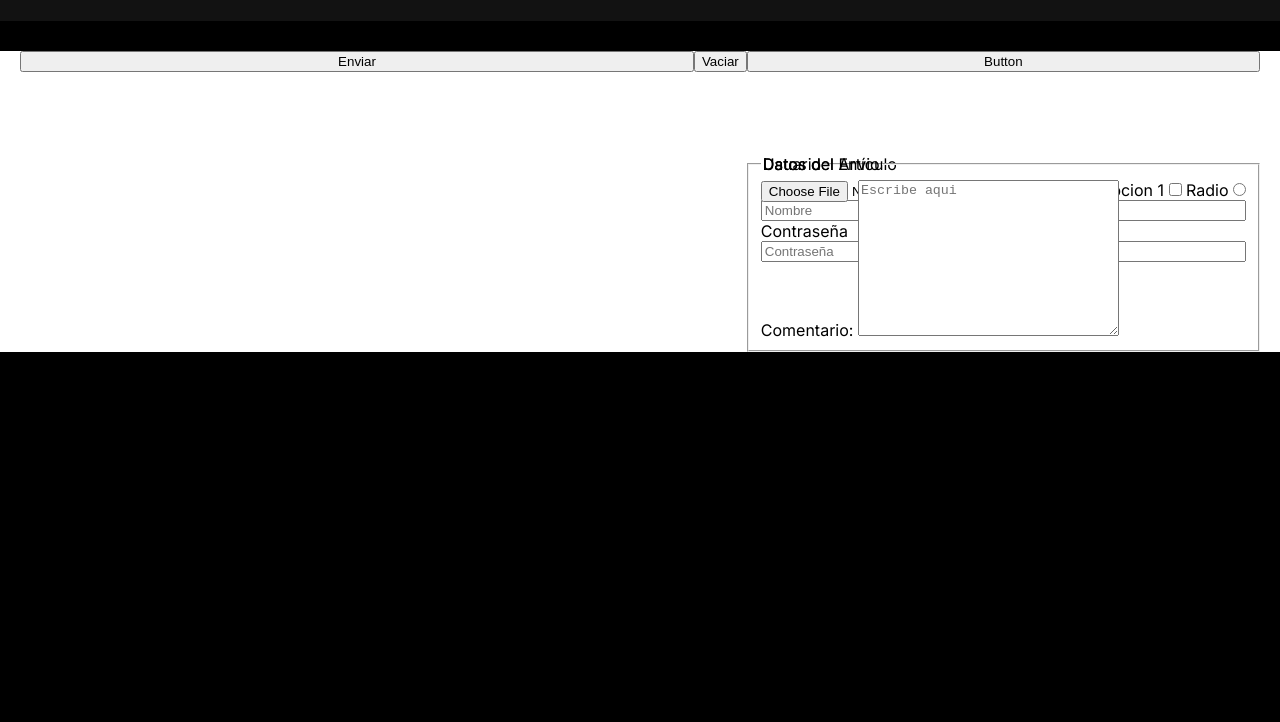
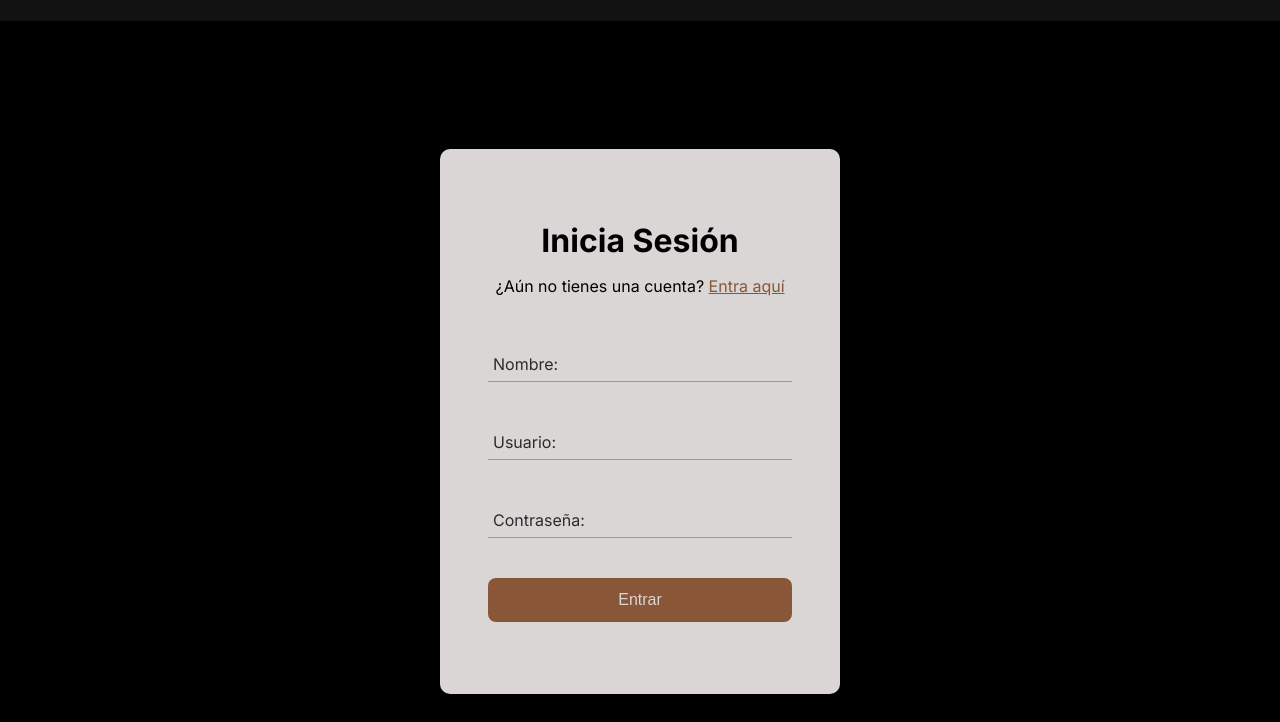
Before and after one commit to Enriqueroa4/Coffee-Break, a plain HTML site: page pages/contacto.html in a window 1280 px wide. Shown: the part 78-800 px from the top of the page. Drawn offline with Linux system fonts and the light colour scheme.

Commit message:
Le di CSS a mi form y agregue animaciones al mismo

```diff
--- a/css/index.css
+++ b/css/index.css
@@ -61,7 +61,6 @@ nav {
   text-decoration-color: none;
 }
 
-
 /*footer*/
 
 footer {
@@ -73,7 +72,6 @@ footer p {
   text-align: center;
   color: #dad6d6;
 }
-
 
 /*main, index*/
 
@@ -267,7 +265,6 @@ footer p {
   padding-left: 20px;
 }
 
-
 /*main-nosotros*/
 
 .container-introduction {
@@ -304,7 +301,7 @@ iframe {
   transition: 1s;
 }
 
-.box-img:hover{
+.box-img:hover {
   transition: 1s;
   transform: scale(1.2);
 }
@@ -319,23 +316,23 @@ iframe {
 
 /*media-seccion nosotros*/
 
-@media screen and (max-width: 800px){
-  .container-grid{
+@media screen and (max-width: 800px) {
+  .container-grid {
     width: 95%;
     grid-template-columns: repeat(2, 1fr);
     grid-template-rows: 200px;
   }
   .container-grid .box-img:nth-child(1) {
-      grid-column-start: span 1;
+    grid-column-start: span 1;
   }
 }
 
-@media screen and (max-width:500px){
-  .container-grid{
+@media screen and (max-width: 500px) {
+  .container-grid {
     width: 90%;
     grid-template-columns: repeat(1, 1fr);
   }
-  .container-img .box-img img{
+  .container-img .box-img img {
     height: 200px;
   }
 }
@@ -432,47 +429,120 @@ iframe {
   font-style: italic;
 }
 
-@media screen and (max-width: 800px){
-  .testimonios-container{
-     width: 90%;
+@media screen and (max-width: 800px) {
+  .testimonios-container {
+    width: 90%;
     grid-template-columns: repeat(1, 1fr);
   }
 }
 
-@media screen and (max-width: 500px){
+@media screen and (max-width: 500px) {
   .container-grid {
-        width: 90%;
+    width: 90%;
     grid-template-columns: repeat(1, 1fr);
   }
 }
 
 /*main-contacto*/
 
-.form {
-  background-color: #fff;
-  display: grid;
-  justify-content: center;
-  grid-template-columns: 1fr;
-  grid-template-rows: 1fr 1fr 1fr;
-  grid-template-areas:
-    "form-user"
-    "datos-articulos
-    "datos-envio";
-    row-gap: 10px;
-    margin-top: 30px;
-    padding: 0 20px;
+.container-contacto {
+  display: flex;
+  min-height: 100vh;
 }
 
-.form-user {
-  grid-area: form-user;
-  display: flex;
-  flex-direction: column;
+.contacto {
+  background-color: #dad6d6;
+  margin: auto;
+  width: 90%;
+  max-width: 400px;
+  padding: 4.5em 3em;
+  border-radius: 10px;
+  box-shadow: 0 5px 10px -5px rgb(0 0 0 / 30%);
+  text-align: center;
 }
 
-.datos-articulos {
-  grid-area: datos-articulos;
+.form-titulo {
+  font-size: 2rem;
+  margin-bottom: 0.5em;
 }
 
-.datos-envio {
-  grid-area: datos-envio;
+.form-parrafo {
+  font-weight: 300;
 }
+
+.form-link {
+  font-weight: 400;
+  color: #895737;
+}
+
+.form-container {
+  margin-top: 3em;
+  display: grid;
+  gap: 2.5em;
+}
+
+.form-group {
+  position: relative;
+  --color: #5757577e;
+}
+
+.form-input {
+  width: 100%;
+  background: none;
+  color: #706c6c;
+  font-size: 1rem;
+  padding: 0.6em 0.3em;
+  border: none;
+  outline: none;
+  border-bottom: 1px solid var(--color);
+}
+
+.form-input:focus + .form-label,
+.form-input:not(:placeholder-shown) + .form-label {
+  transform: translateY(-12px) scale(0.7);
+  transform-origin: left top;
+  color: #895737;
+}
+
+.form-label {
+  color: #2c2c2c;
+  cursor: pointer;
+  position: absolute;
+  top: 0;
+  left: 5px;
+  transform: translateY(10px);
+  transition: transform 0.5s, color 0.3s;
+}
+
+.form-submit {
+  background-color: #895737;
+  color: #dad6d6;
+  font-weight: 300;
+  font-size: 1rem;
+  padding: 0.8em 0;
+  border: none;
+  border-radius: 0.5em;
+}
+
+.form-line {
+  position: absolute;
+  bottom: 0;
+  left: 0;
+  width: 100%;
+  height: 1px;
+  background-color: #895737;
+  transform: scale(0);
+  transform: left bottom;
+  transition: transform 0.4s;
+}
+
+.form-input:focus ~ .form-line,
+.form-input:not(:placeholder-shown) ~ .form-line {
+  transform: scale(1);
+}
+
+@media (max-width: 425px) {
+  .form-titulo {
+    font-size: 1.8rem;
+  }
+}
--- a/pages/contacto.html
+++ b/pages/contacto.html
@@ -30,36 +30,31 @@
     </nav>
   </header>
   <main>
-    <form class="form" action="" method="GET" enctype="multipart/form-data">
-      <fieldset class="form-user">
-        <legend>Usuario</legend>
-        <label>Nombre</label>
-        <input type="text" placeholder="Nombre">
-        <label>Contraseña</label>
-        <input type="password" placeholder="Contraseña" name="" id="">
-      </fieldset>
-
-      <fieldset class="datos-articulos">
-        <legend>Datos del Artículo</legend>
-        <input type="file">
-        <label for="check">Checkbox</label>
-        <span>Opcion 1</span>
-        <input type="checkbox" value="Option1">
-        <label>Radio</label>
-        <input type="radio" value="Option1">
-      </fieldset>
-
-      <fieldset class="datos-envio">
-        <legend>Datos del Envio</legend>
-        <label>Comentario:</label>
-        <textarea cols="30" rows="10" placeholder="Escribe aqui"></textarea>
-      </fieldset>
-      <input class="enviar" type="submit" value="Enviar">
-      <input class="vaciar" type="reset" value="Vaciar">
-      <input class="button" type="button" value="Button">
-    </form>
+    <section class="container-contacto">
+      <form class="contacto">
+        <h2 class="form-titulo">Inicia Sesión</h2>
+        <p class="form-parrafo">¿Aún no tienes una cuenta? <a href="#" class="form-link">Entra aquí</a></p>
+        <div class="form-container">
+          <div class="form-group">
+            <input type="text" id="name" class="form-input" placeholder=" ">
+            <label for="name" class="form-label">Nombre:</label>
+            <span class="form-line"></span>
+          </div>
+          <div class="form-group">
+            <input type="text" id="user" class="form-input" placeholder=" ">
+            <label for="user" class="form-label">Usuario:</label>
+            <span class="form-line"></span>
+          </div>
+          <div class="form-group">
+            <input type="text" id="password" class="form-input" placeholder=" ">
+            <label for="password" class="form-label">Contraseña:</label>
+            <span class="form-line"></span>
+          </div>
+          <input type="submit" class="form-submit" value="Entrar">
+        </div>
+      </form>
+    </section>
   </main>
-  <br><br><br><br><br><br><br><br><br><br><br><br><br><br><br><br><br><br><br><br><br><br><br><br><br><br><br><br><br><br><br><br><br><br><br><br><br><br><br><br><br><br><br><br><br><br><br><br><br><br>
 
   <footer>
     <p>Todos los derechos reservados a Coffee Break </p>
```
